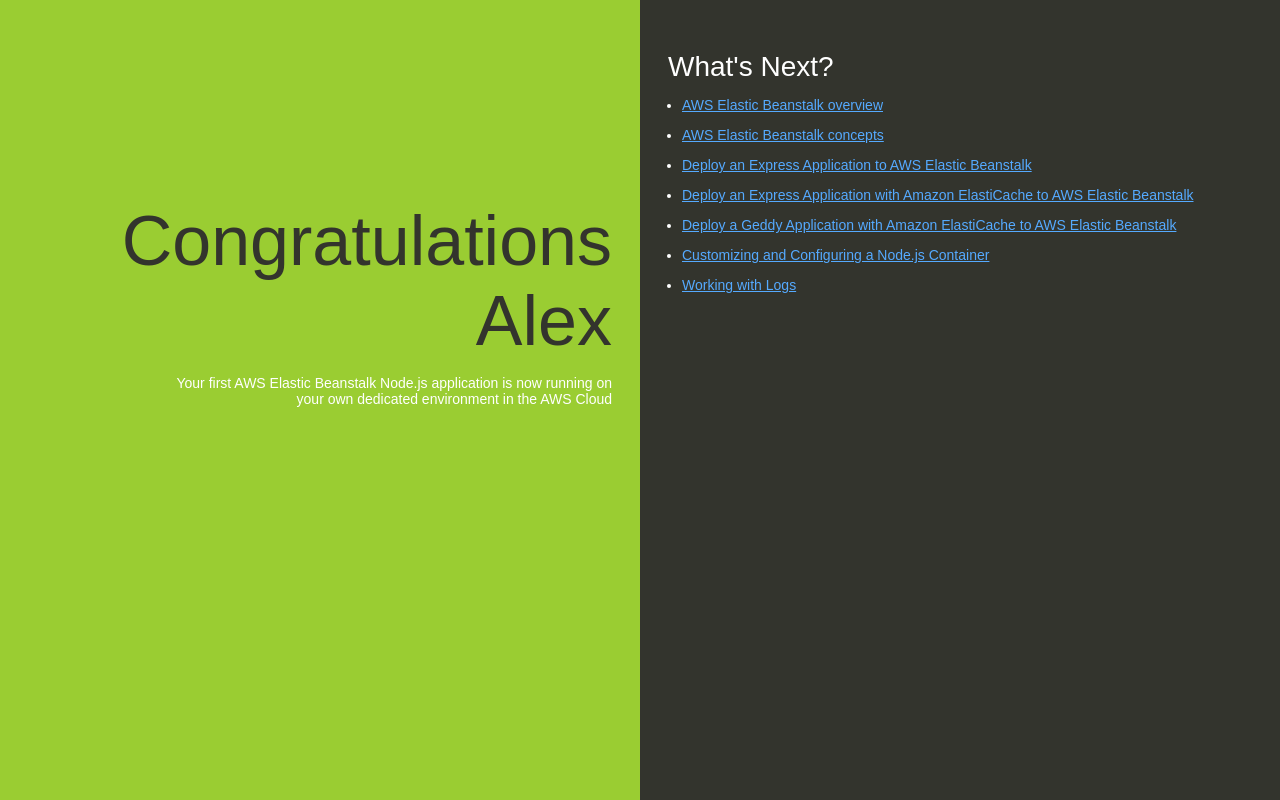
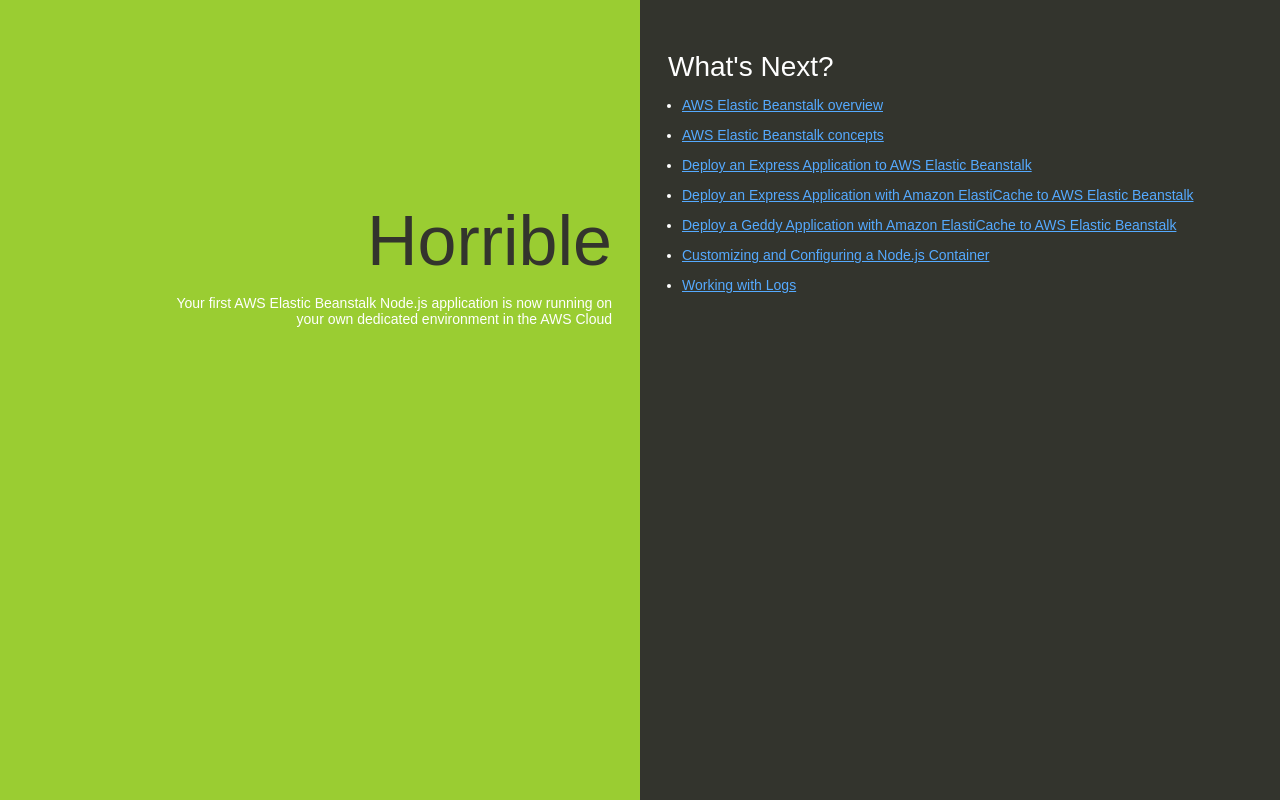
Before and after one commit to AlejandroGodinez/AWS_DevOps, a plain HTML site: page index.html in a window 1280 px wide. Drawn offline with Linux system fonts and the light colour scheme.

Commit message:
update index

```diff
--- a/index.html
+++ b/index.html
@@ -74,8 +74,8 @@
   </head>
   <body>
     <div class="textColumn">
-      <h1>Congratulations Alex</h1>
-      <!-- <h1>Horrible</h1> -->
+
+      <h1>Horrible</h1>
       <p>Your first AWS Elastic Beanstalk Node.js application is now running on your own dedicated environment in the AWS Cloud</p>
     </div>
     <div class="linksColumn">
```
